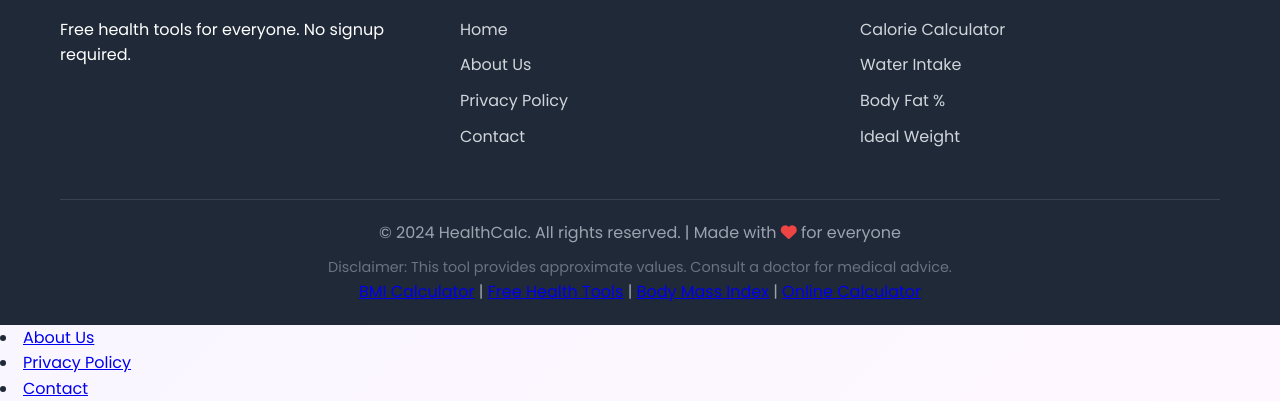
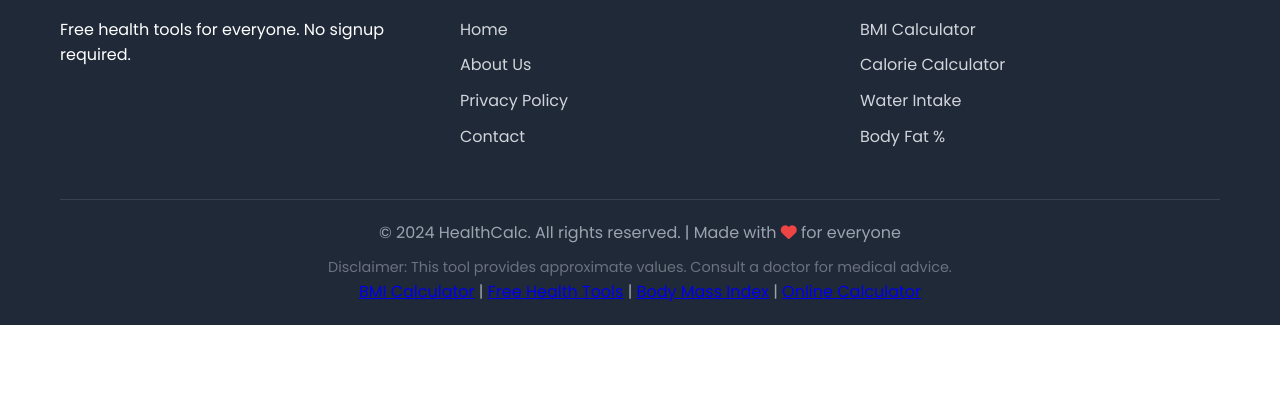
Before and after one commit to cscneolikhurd-creator/bmi-calculator-web.github.com, a plain HTML site: page index.html in a window 1280 px wide. Shown: the part 2600-3001 px from the top of the page. After the commit the page ends 2925 px from the top, so only its background shows below. Drawn offline with Linux system fonts and the light colour scheme.

Commit message:
Refactor navigation and footer links in index.html

```diff
--- a/index.html
+++ b/index.html
@@ -7,15 +7,8 @@
 
     <!-- ========== GOOGLE SEARCH CONSOLE VERIFICATION ========== -->
     <meta name="google-site-verification" content="HkfGf02Z7cD75MADIvSoBUXMUAKuuNa21WLVPBVC8A4" />
-    <head>
-    <meta charset="UTF-8">
-    <meta name="viewport" content="width=device-width, initial-scale=1.0">
 
-    <!-- Google Search Console Verification -->
-    <meta name="google-site-verification" content="HkfGf02Z7cD75MADIvSoBUXMUAKuuNa21WLVPBVC8A4" />
-
-    <!-- ▼▼▼ YAHAN PASTE KAREIN ▼▼▼ -->
-    <!-- Google Analytics -->
+    <!-- ========== GOOGLE ANALYTICS ========== -->
     <script async src="https://www.googletagmanager.com/gtag/js?id=G-DY41SBQQWQ"></script>
     <script>
       window.dataLayer = window.dataLayer || [];
@@ -23,11 +16,7 @@
       gtag('js', new Date());
       gtag('config', 'G-DY41SBQQWQ');
     </script>
-    <!-- ▲▲▲ YAHAN TAK ▲▲▲ -->
 
-    <!-- SEO Meta Tags -->
-    <title>Free BMI Calculator | Check Your Body Mass Index Online | HealthCalc</title>
-</head>
     <!-- ========== SEO META TAGS ========== -->
     <title>Free BMI Calculator | Check Your Body Mass Index Online | HealthCalc</title>
     <meta name="description" content="Free & accurate BMI Calculator tool. Check your Body Mass Index instantly with health advice and ideal weight range. Mobile-friendly, no signup required.">
@@ -82,12 +71,14 @@
                     <i class="fas fa-heartbeat"></i>
                     <span>HealthCalc</span>
                 </div>
+                <!-- ▼▼▼ NAVIGATION LINKS FIXED HERE ▼▼▼ -->
                 <ul class="nav-links">
-                    <li><a href="#"><i class="fas fa-home"></i> Home</a></li>
-                    <li><a href="#"><i class="fas fa-calculator"></i> Tools</a></li>
-                    <li><a href="#"><i class="fas fa-info-circle"></i> About</a></li>
-                    <li><a href="#"><i class="fas fa-envelope"></i> Contact</a></li>
+                    <li><a href="index.html"><i class="fas fa-home"></i> Home</a></li>
+                    <li><a href="index.html#calculator"><i class="fas fa-calculator"></i> Tools</a></li>
+                    <li><a href="about.html"><i class="fas fa-info-circle"></i> About</a></li>
+                    <li><a href="contact.html"><i class="fas fa-envelope"></i> Contact</a></li>
                 </ul>
+                <!-- ▲▲▲ NAVIGATION LINKS FIXED HERE ▲▲▲ -->
             </nav>
         </div>
     </header>
@@ -119,7 +110,7 @@
             </div>
         </section>
 
-        <section class="calculator-section">
+        <section class="calculator-section" id="calculator">
             <div class="calculator-card">
                 <div class="card-header">
                     <h2><i class="fas fa-calculator"></i> Calculate Your BMI</h2>
@@ -289,19 +280,21 @@
                 <div class="footer-section">
                     <h3>Quick Links</h3>
                     <ul>
-                        <li><a href="#">Home</a></li>
-                        <li><a href="#">About Us</a></li>
-                        <li><a href="#">Privacy Policy</a></li>
-                        <li><a href="#">Contact</a></li>
+                        <!-- ▼▼▼ FOOTER LINKS FIXED HERE ▼▼▼ -->
+                        <li><a href="index.html">Home</a></li>
+                        <li><a href="about.html">About Us</a></li>
+                        <li><a href="privacy.html">Privacy Policy</a></li>
+                        <li><a href="contact.html">Contact</a></li>
+                        <!-- ▲▲▲ FOOTER LINKS FIXED HERE ▲▲▲ -->
                     </ul>
                 </div>
                 <div class="footer-section">
                     <h3>Other Tools</h3>
                     <ul>
+                        <li><a href="index.html#calculator">BMI Calculator</a></li>
                         <li><a href="#">Calorie Calculator</a></li>
                         <li><a href="#">Water Intake</a></li>
                         <li><a href="#">Body Fat %</a></li>
-                        <li><a href="#">Ideal Weight</a></li>
                     </ul>
                 </div>
             </div>
@@ -325,11 +318,7 @@
     // Simple page view tracking
     window.addEventListener('load', function() {
         console.log('BMI Calculator loaded successfully');
-        // You can add Google Analytics here later
     });
     </script>
 </body>
 </html>
-<li><a href="about.html">About Us</a></li>
-<li><a href="privacy.html">Privacy Policy</a></li>
-<li><a href="contact.html">Contact</a></li>
```
